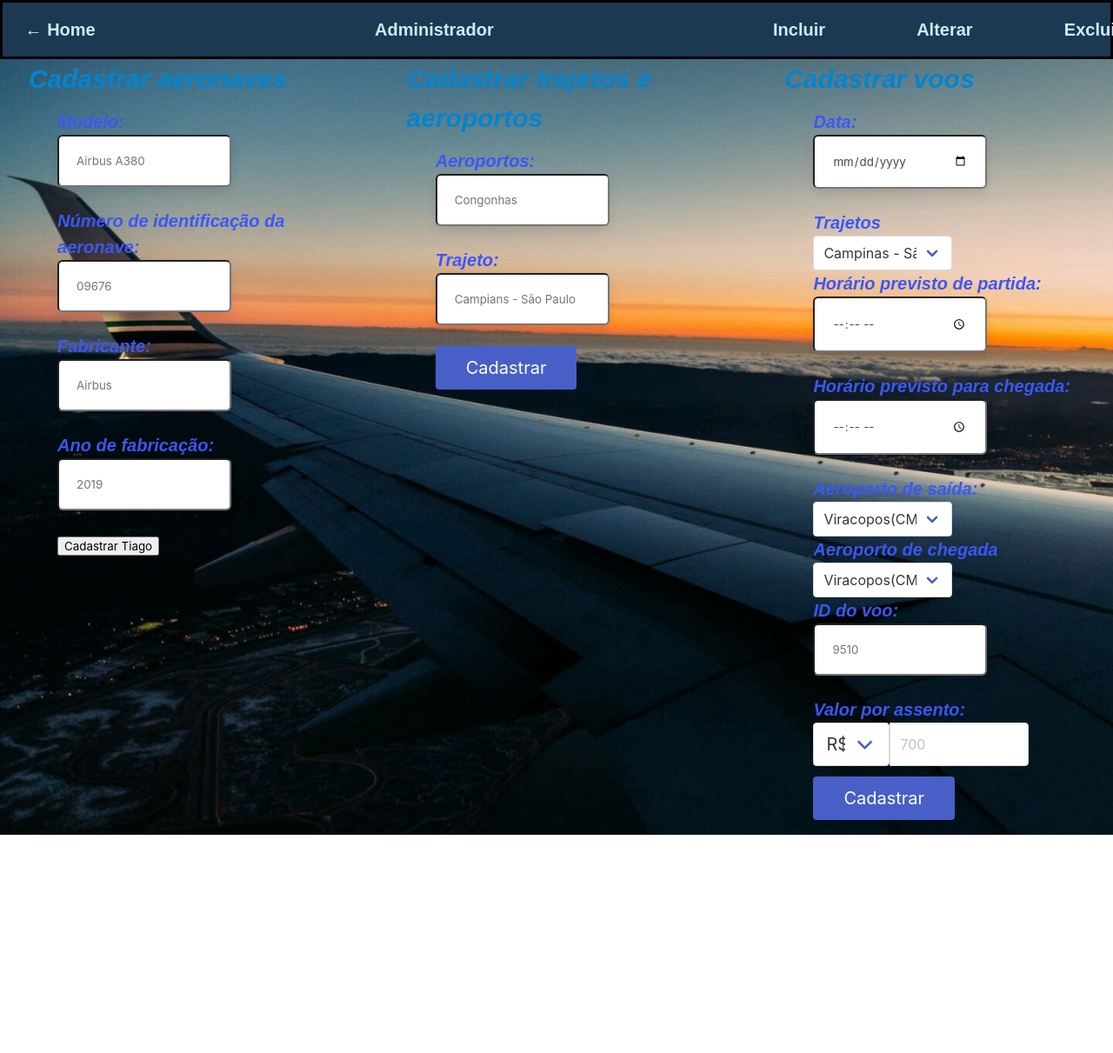
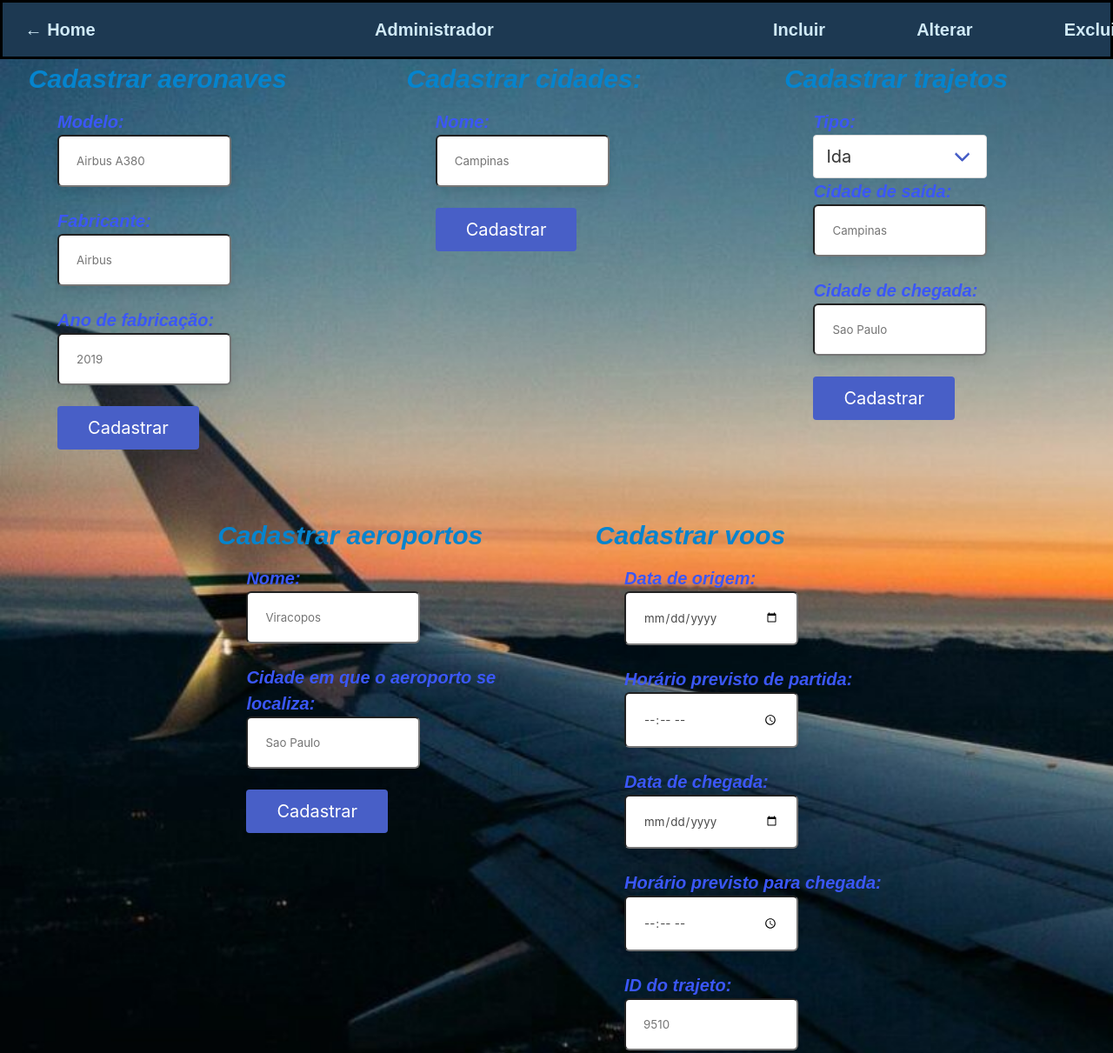
Before and after one commit to tS1lva/Eng-de-Software---PI2, a plain HTML site: page FRONTEND/html/incluir.html in a window 1280 px wide. Shown: the top 1211 px of the page at 87% size. Before the commit the page ends 1007 px from the top, so only its background shows below. Drawn offline with nearby package versions, Linux system fonts and the light colour scheme.

Commit message:
Incluir alterado

```diff
--- a/FRONTEND/css/styles.css
+++ b/FRONTEND/css/styles.css
@@ -1,7 +1,7 @@
 body {
     background-image: url('/FRONTEND/img/wing.jpg');
     background-size: cover;
-    height: 120vh;
+    height: 215vh;
     color: #d0eaf7;
     font-family: Arial, sans-serif;
     font-size: 1.25em;
--- a/FRONTEND/html/incluir.html
+++ b/FRONTEND/html/incluir.html
@@ -8,87 +8,60 @@
       href="https://cdn.jsdelivr.net/npm/bulma@0.9.4/css/bulma.min.css"
     />
     <link rel="stylesheet" href="/FRONTEND/css/styles.css" />
-    <title>Cadastro de aeronaves e voos</title>
+    <title>Cadastro de Aeronaves e Voos</title>
     <script>
       function fetchInserir(body) {
         const requestOptions = {
-          method: 'PUT',
-          headers: { 'Content-Type': 'application/json' },
-          body: JSON.stringify(body)
+          method: "PUT",
+          headers: { "Content-Type": "application/json" },
+          body: JSON.stringify(body),
         };
 
-        return fetch('http://localhost:3000/inserirAeronave', requestOptions)
-        .then(T => T.json())
+        return fetch(
+          "http://localhost:3000/inserirAeronave",
+          requestOptions
+        ).then((T) => T.json());
       }
 
-
-      function inserirAeronave(){
-/*
-
-        if(!selecionouFabricante()){
-          showStatusMessage("Selecione o fabricante...", true);
-          return;
-        }
-
-        if(!preencheuModelo()){
-          showStatusMessage("Preencha o modelo...", true);
-          return;
-        }
-
-        if(!preencheuRegistro()){
-          showStatusMessage("Preencha o registro da aeronave...", true);
-          return;
-        }
-
-        if(!anoValido()){
-          showStatusMessage("Ano deve de 1990 até 2026...", true);
-          return;
-        }
-
-        if(!totalAssentosValido()){
-          showStatusMessage("Preencha corretamente o total de assentos.", true);
-          return;
-        }
-*/
-
-        // se chegou até aqui a execução do código, vamos cadastrar a aeronave.
-        // obtendo os dados:
+      function inserirAeronave() {
         const fabricante = document.getElementById("fabricante").value;
         const modelo = document.getElementById("modelo").value;
         const anoFab = document.getElementById("anoFabricacao").value;
-        const registro = "Registro padrao" //document.getElementById("referencia").value;
-        const totalAssentos = 555 //document.getElementById("totalAssentos").value;
+        const registro = "Registro padrao";
+        const totalAssentos = 555;
 
-        // ESTUDAR O CONCEITO DE PROMISES.
         fetchInserir({
           marca: fabricante,
           modelo: modelo,
           qtdeAssentos: totalAssentos,
-            registro: registro })
-            .then(resultado => {
-              // obteve resposta, vamos simplesmente exibir como mensagem:
-              if(resultado.status === "SUCCESS"){
+          registro: registro,
+        })
+          .then((resultado) => {
+            if (resultado.status === "SUCCESS") {
               showStatusMessage("Aeronave cadastrada... ", false);
-              }else{
-                showStatusMessage("Erro ao cadastrar aeronave...: " + message, true);
+            } else {
+              showStatusMessage(
+                "Erro ao cadastrar aeronave...: " + message,
+                true
+              );
               console.log(resultado.message);
             }
           })
-            .catch(()=>{
-              showStatusMessage("Erro técnico ao cadastrar... Contate o suporte.", true);
-              console.log("Falha grave ao cadastrar.")
+          .catch(() => {
+            showStatusMessage(
+              "Erro técnico ao cadastrar... Contate o suporte.",
+              true
+            );
+            console.log("Falha grave ao cadastrar.");
           });
-
       }
     </script>
   </head>
   <body>
     <header>
       <div class="superior">
-        <a><strong>← Home</strong></a>
-        <a href="/FRONTEND/html/adm.html"
-          ><p><strong>Administrador</strong></p></a
-        >
+        <a href="#"><strong>← Home</strong></a>
+        <a href="/FRONTEND/html/adm.html"><strong>Administrador</strong></a>
         <div class="opcoes">
           <a href="/FRONTEND/html/incluir.html"><strong>Incluir</strong></a>
           <a href="/FRONTEND/html/alterar.html"><strong>Alterar</strong></a>
@@ -98,7 +71,7 @@
     </header>
 
     <main>
-      <div id="main" class="columns is-desktop is-centered">
+      <div class="columns is-desktop is-centered">
         <div class="column is-4">
           <h1 class="texth1">Cadastrar aeronaves</h1>
           <form>
@@ -110,18 +83,6 @@
                 class="box"
                 placeholder="Airbus A380"
                 name="modelo"
-                required
-              />
-
-              <label for="idAeronave" class="textLabel"
-                >Número de identificação da aeronave:</label
-              >
-              <input
-                type="number"
-                id="idAeronave"
-                placeholder="09676"
-                class="box"
-                name="idAeronave"
                 required
               />
 
@@ -147,166 +108,146 @@
                 required
               />
 
-              <button type="button"
+              <button
+                type="button"
+                class="button is-link is-medium"
                 onclick="inserirAeronave();"
                 id="btnCadastrar"
-              name="btnCadastrar">Cadastrar Tiago</button>
+                name="btnCadastrar"
+              >
+                Cadastrar
+              </button>
             </div>
           </form>
         </div>
-
         <div class="column is-4">
-          <h1 class="texth1">Cadastrar trajetos e aeroportos</h1>
+          <h1 class="texth1">Cadastrar cidades:</h1>
           <form>
             <div class="cadastroDiv">
-              <label for="fabricante" class="textLabel">Aeroportos: </label>
+              <label for="cidade" class="textLabel">Nome: </label>
               <input
                 type="text"
-                id="fabricante"
+                id="cidade"
                 class="box"
-                placeholder="Congonhas"
-                name="aeroportos"
+                placeholder="Campinas"
+                name="cidade"
                 required
               />
-
-              <label for="fabricante" class="textLabel">Trajeto: </label>
-              <input
-                type="text"
-                id="fabricante"
-                class="box"
-                placeholder="Campians - São Paulo"
-                name="trajetos"
-                required
-              />
-
               <button class="button is-link is-medium">Cadastrar</button>
             </div>
           </form>
         </div>
+        <div class="column is-4">
+          <h1 class="texth1">Cadastrar trajetos</h1>
+          <form>
+            <div class="cadastroDiv">
+              <label for="trajeto" class="textLabel">Tipo: </label>
+              <br />
+              <div class="select">
+                <select id="trajeto" class="box">
+                  <option value="cmpsp">Ida</option>
+                  <option value="spcmp">Volta</option>
+                </select>
+              </div>
+              <br />
+              <label for="cidadeSaida" class="textLabel"
+                >Cidade de saída:
+              </label>
+              <input
+                type="text"
+                id="cidadeSaida"
+                class="box"
+                placeholder="Campinas"
+                name="cidadeSaida"
+                required
+              />
+              <label for="cidadeChegada" class="textLabel"
+                >Cidade de chegada:
+              </label>
+              <input
+                type="text"
+                id="cidadeChegada"
+                class="box"
+                placeholder="Sao Paulo"
+                name="cidadeChegada"
+                required
+              />
+              <button class="button is-link is-medium">Cadastrar</button>
+            </div>
+          </form>
+        </div>
+      </div>
 
+      <div class="columns is-desktop is-centered">
+        <div class="column is-4">
+          <h1 class="texth1">Cadastrar aeroportos</h1>
+          <form>
+            <div class="cadastroDiv">
+              <label for="nomeAeroporto" class="textLabel">Nome: </label>
+              <input
+                type="text"
+                id="nomeAeroporto"
+                class="box"
+                placeholder="Viracopos"
+                name="nomeAeroporto"
+                required
+              />
+              <label for="cidadeAeroporto" class="textLabel"
+                >Cidade em que o aeroporto se localiza:
+              </label>
+              <input
+                type="text"
+                id="cidadeAeroporto"
+                class="box"
+                placeholder="Sao Paulo"
+                name="cidadeAeroporto"
+                required
+              />
+              <button class="button is-link is-medium">Cadastrar</button>
+            </div>
+          </form>
+        </div>
         <div class="column is-4">
           <h1 class="texth1">Cadastrar voos</h1>
           <form>
             <div class="cadastroDiv">
-              <label for="data" class="textLabel">Data:</label>
+              <label for="data" class="textLabel">Data de origem:</label>
               <input type="date" class="box" id="data" name="data" required />
 
-              <label for="trajeto" class="textLabel">Trajetos</label>
-              <div class="control">
-                <div class="select">
-                  <select id="trajeto" class="box">
-                    <option value="cmpsp">Campinas - São Paulo</option>
-                    <option value="spcmp">São Paulo - Campinas</option>
-                    <option value="trajeto3">Trajeto 3</option>
-                    <option value="trajeto4">Trajeto 4</option>
-                    <option value="trajeto5">Trajeto 5</option>
-                    <option value="trajeto6">Trajeto 6</option>
-                    <option value="trajeto7">Trajeto 7</option>
-                    <option value="trajeto8">Trajeto 8</option>
-                    <option value="trajeto9">Trajeto 9</option>
-                    <option value="trajeto10">Trajeto 10</option>
-                    <option value="trajeto11">Trajeto 11</option>
-                    <option value="trajeto12">Trajeto 12</option>
-                    <option value="trajeto13">Trajeto 13</option>
-                    <option value="trajeto14">Trajeto 14</option>
-                    <option value="trajeto15">Trajeto 15</option>
-                  </select>
-                </div>
-              </div>
-
-              <label for="horaPartida:" class="textLabel"
+              <label for="horaPartida" class="textLabel"
                 >Horário previsto de partida:</label
               >
               <input type="time" class="box" name="horaPartida" required />
+
+              <label for="dataChegada" class="textLabel"
+                >Data de chegada:</label
+              >
+              <input
+                type="date"
+                class="box"
+                id="dataChegada"
+                name="dataChegada"
+                required
+              />
 
               <label for="horaChegada" class="textLabel"
                 >Horário previsto para chegada:</label
               >
               <input type="time" class="box" name="horaChegada" required />
 
-              <label for="aeroportoSaida" class="textLabel"
-                >Aeroporto de saída:</label
-              >
-              <div class="control">
-                <div class="select">
-                  <select id="aeroportoSaida" class="box">
-                    <option value="viracopos">Viracopos(CMP)</option>
-                    <option value="congonhas">Congonhas(SP)</option>
-                    <option value="guarulhos">Guarulhos(GRU)</option>
-                    <option value="aeroporto4">Aeroporto4</option>
-                    <option value="aeroporto5">Aeroporto5</option>
-                    <option value="aeroporto6">Aeroporto6</option>
-                    <option value="aeroporto7">Aeroporto7</option>
-                    <option value="aeroporto8">Aeroporto8</option>
-                    <option value="aeroporto9">Aeroporto9</option>
-                    <option value="aeroporto10">Aeroporto10</option>
-                    <option value="aeroporto11">Aeroporto11</option>
-                    <option value="aeroporto12">Aeroporto12</option>
-                    <option value="aeroporto13">Aeroporto13</option>
-                    <option value="aeroporto14">Aeroporto14</option>
-                    <option value="aeroporto15">Aeroporto15</option>
-                    <option value="aeroporto16">Aeroporto16</option>
-                    <option value="aeroporto17">Aeroporto17</option>
-                    <option value="aeroporto18">Aeroporto18</option>
-                    <option value="aeroporto19">Aeroporto19</option>
-                    <option value="aeroporto20">Aeroporto20</option>
-                  </select>
-                </div>
-              </div>
-
-              <label for="aeroportoChegada" class="textLabel"
-                >Aeroporto de chegada</label
-              >
-              <div class="control">
-                <div class="select">
-                  <select id="aeroportoChegada" class="box">
-                    <option value="viracopos">Viracopos(CMP)</option>
-                    <option value="congonhas">Congonhas(SP)</option>
-                    <option value="guarulhos">Guarulhos(GRU)</option>
-                    <option value="aeroporto4">Aeroporto4</option>
-                    <option value="aeroporto5">Aeroporto5</option>
-                    <option value="aeroporto6">Aeroporto6</option>
-                    <option value="aeroporto7">Aeroporto7</option>
-                    <option value="aeroporto8">Aeroporto8</option>
-                    <option value="aeroporto9">Aeroporto9</option>
-                    <option value="aeroporto10">Aeroporto10</option>
-                    <option value="aeroporto11">Aeroporto11</option>
-                    <option value="aeroporto12">Aeroporto12</option>
-                    <option value="aeroporto13">Aeroporto13</option>
-                    <option value="aeroporto14">Aeroporto14</option>
-                    <option value="aeroporto15">Aeroporto15</option>
-                    <option value="aeroporto16">Aeroporto16</option>
-                    <option value="aeroporto17">Aeroporto17</option>
-                    <option value="aeroporto18">Aeroporto18</option>
-                    <option value="aeroporto19">Aeroporto19</option>
-                    <option value="aeroporto20">Aeroporto20</option>
-                  </select>
-                </div>
-              </div>
-
-              <label for="idVoo" class="textLabel">ID do voo: </label>
+              <label for="idTrajeto" class="textLabel">ID do trajeto:</label>
               <input
                 type="number"
-                name="idVoo"
+                name="idTrajeto"
                 class="box"
                 placeholder="9510"
                 required
               />
 
-              <label for="valorAssento:" class="textLabel"
-                >Valor por assento:</label
+              <label for="valorAssento" class="textLabel"
+                >Valor por assento (R$):</label
               >
               <div class="field has-addons">
-                <p class="currencySelect">
-                  <span class="select">
-                    <select>
-                      <option>R$</option>
-                      <option>$</option>
-                      <option>£</option>
-                      <option>€</option>
-                    </select>
-                  </span>
-                </p>
                 <p class="control">
                   <input class="input" type="text" placeholder="700" />
                 </p>
```
Lines whose indentation alone changed are shown as unchanged.
